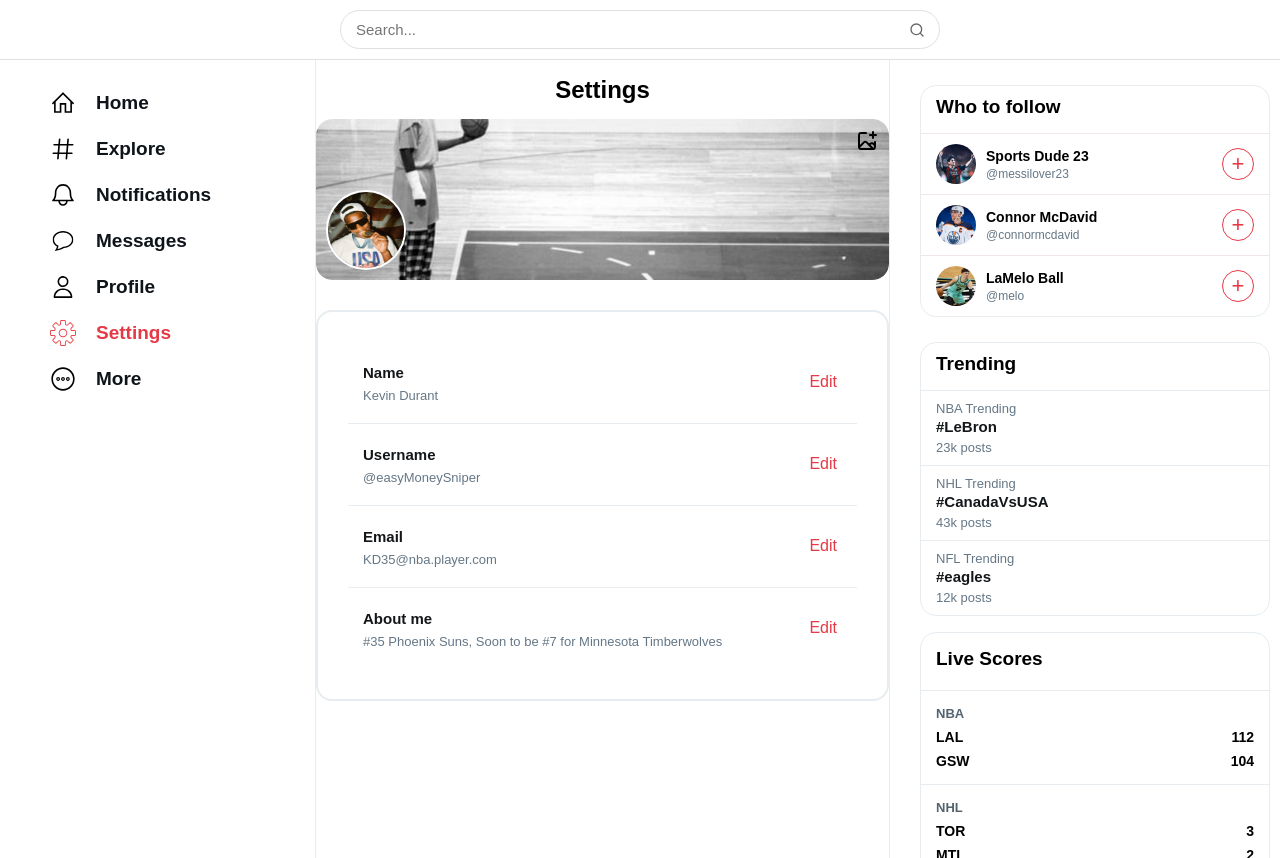
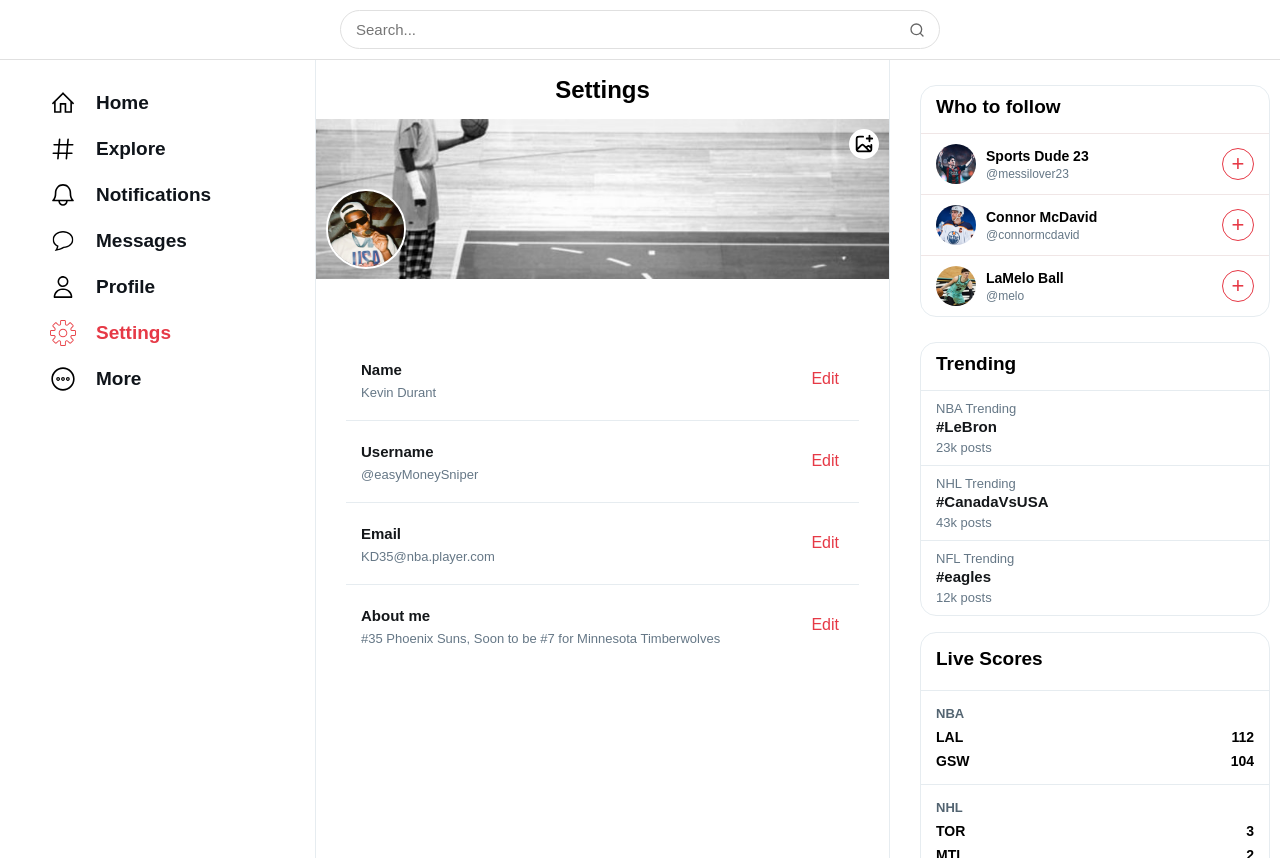
Before and after one commit to kylekmcleod/Sports-Social-Network, a PHP site: page /public/settings.html in a window 1280 px wide. Run offline with PHP 8.4, Linux system fonts and the light colour scheme.

Commit message:
Settings UI fix

```diff
--- a/assets/css/settings/setting.css
+++ b/assets/css/settings/setting.css
@@ -3,7 +3,6 @@
     --secondary-text-color: #657786;
     --background-white: white;
     --border-color: #e6ecf0;
-    --border-radius: 16px;
     --hover-red: #d62828;
     --hover-background: #d7b4b4;
 }
@@ -11,7 +10,6 @@
 .settings-panel {
     background: var(--background-white);
     border-radius: var(--border-radius);
-    border: 2px solid var(--border-color);
     padding: 30px;
     margin-top: 30px;
     width: 100%;
@@ -83,7 +81,6 @@
     width: 100%;
     height: 20%;
     overflow: hidden;
-    border-radius: 16px;
     display: flex;
     align-items: center;
     justify-content: center;
@@ -96,7 +93,6 @@
     width: 100%;
     height: 100%;
     object-fit: cover;
-    border-radius: 16px;
     margin: 0;
 }
 
@@ -120,15 +116,26 @@
 }
 
 .settings__edit-banner:hover,
-.settings__edit-profile:hover {
-    fill: var(--hover-red);
+.settings__edit-banner:hover {
     background-color: var(--hover-background);
-    border-radius: 3px;
+    color: var(--hover-red);
 }
 
 .settings__edit-banner {
     top: 10px;
     right: 10px;
+    width: 30px;
+    height: 30px;
+    background-color: white;
+    border: 4px solid #fff;
+    border-radius: 50%;
+    cursor: pointer;
+}
+
+.settings__edit-banner:hover {
+    background-color: rgb(228, 228, 228) !important;
+    border-color: rgb(228, 228, 228) !important;
+    color: inherit !important;
 }
 
 .settings__edit-profile {
```
